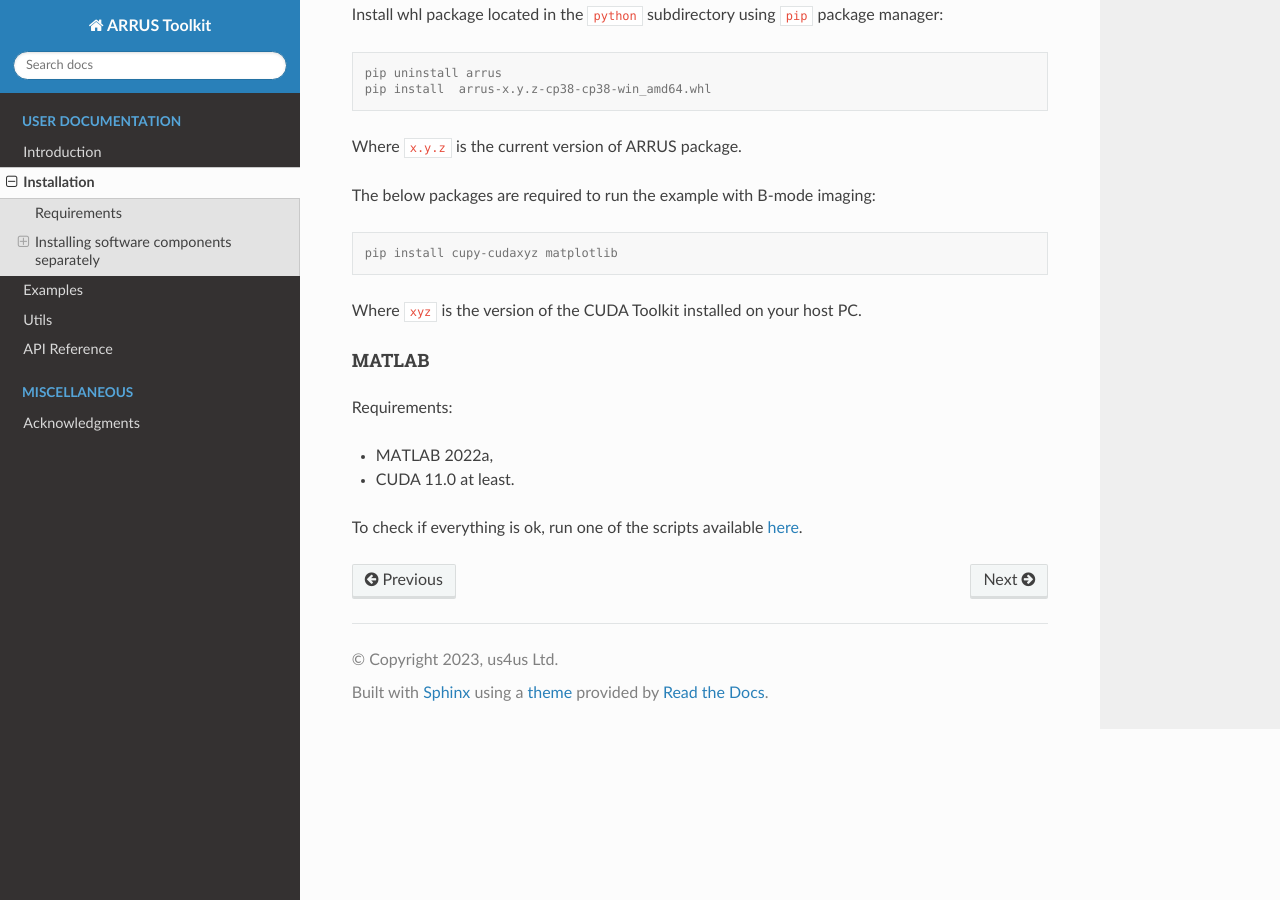
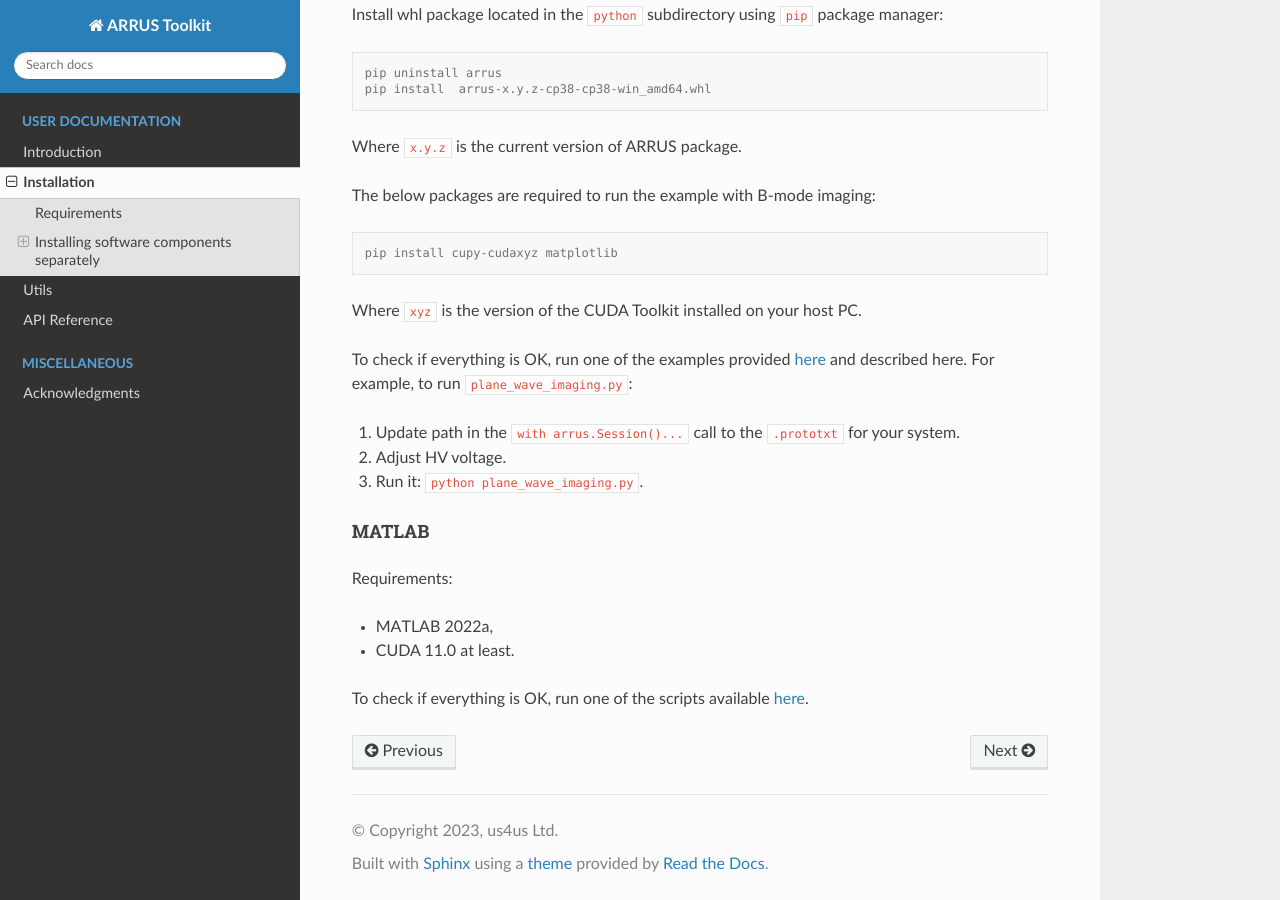
Before and after one commit to us4useu/arrus-toolkit, a Sphinx documentation site: the page built from docs/content/installation/index.rst, in a window 1280 px wide and 900 px high, scrolled down 5828 px. Built offline with Sphinx 7.4.7 and the Read the Docs theme 2.0.0, drawn with Linux system fonts in a browser that asks for light colours; some of the changed text lies outside the part shown.

Commit message:
Updated documentation for v0.9.0.

```diff
--- a/docs/content/installation/index.rst
+++ b/docs/content/installation/index.rst
@@ -236,6 +236,14 @@
 
 Where ``xyz`` is the version of the CUDA Toolkit installed on your host PC.
 
+To check if everything is OK, run one of the examples provided
+`here <https://github.com/us4useu/arrus/tree/master/api/python/examples>`__
+and described here. For example, to run ``plane_wave_imaging.py``:
+
+1. Update path in the ``with arrus.Session()...`` call to the ``.prototxt`` for your system.
+2. Adjust HV voltage.
+3. Run it: ``python plane_wave_imaging.py``.
+
 MATLAB
 ~~~~~~
 
@@ -244,5 +252,5 @@
 - MATLAB 2022a,
 - CUDA 11.0 at least.
 
-To check if everything is ok, run one of the scripts available
+To check if everything is OK, run one of the scripts available
 `here <https://github.com/us4useu/arrus/tree/master/api/matlab/examples>`__.
--- a/docs/index.rst
+++ b/docs/index.rst
@@ -7,7 +7,6 @@
 
     content/introduction
     content/installation/index
-    content/examples/index
     content/utils
     content/api
 
```
Also changed, not shown: other parts of docs/content/installation/index.rst (+1 -1 lines).
